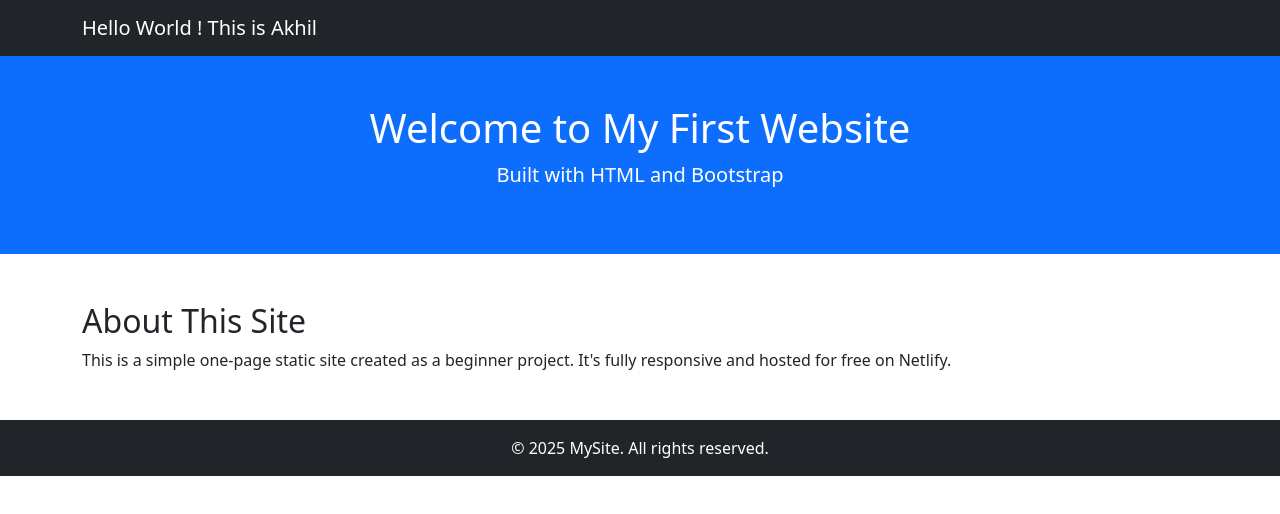
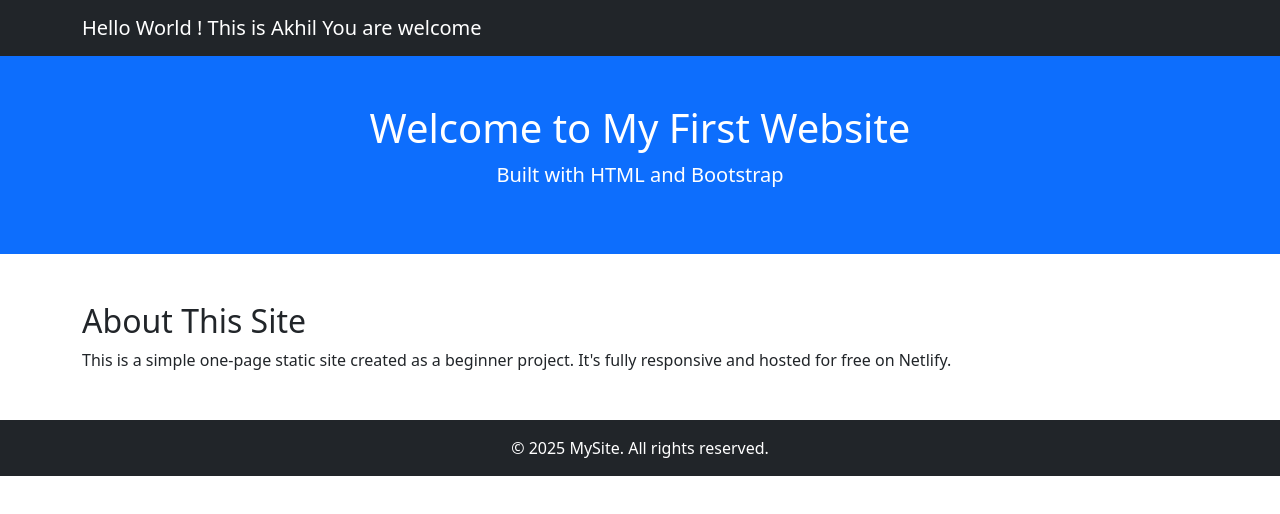
Before and after one commit to akhil-ranot/my-first-site, a plain HTML site: page index.html in a window 1280 px wide. Drawn offline with nearby package versions, Linux system fonts and the light colour scheme.

Commit message:
Homepage changes

```diff
--- a/index.html
+++ b/index.html
@@ -9,7 +9,7 @@
 <body>
   <nav class="navbar navbar-expand-lg navbar-dark bg-dark">
     <div class="container">
-      <a class="navbar-brand" href="#">Hello World ! This is Akhil</a>
+      <a class="navbar-brand" href="#">Hello World ! This is Akhil You are welcome</a>
     </div>
   </nav>
 
```
